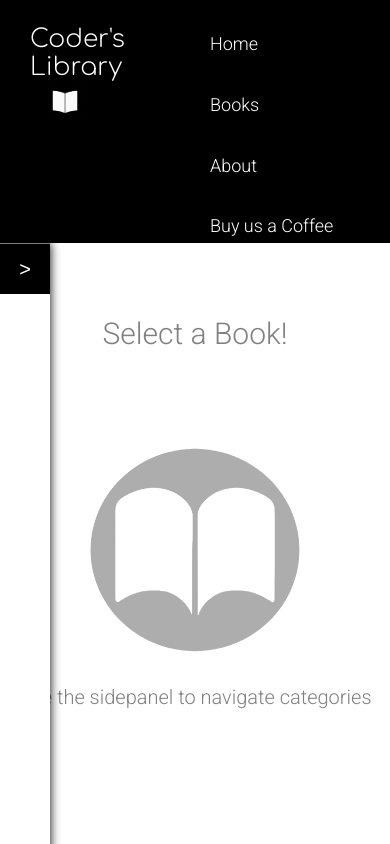
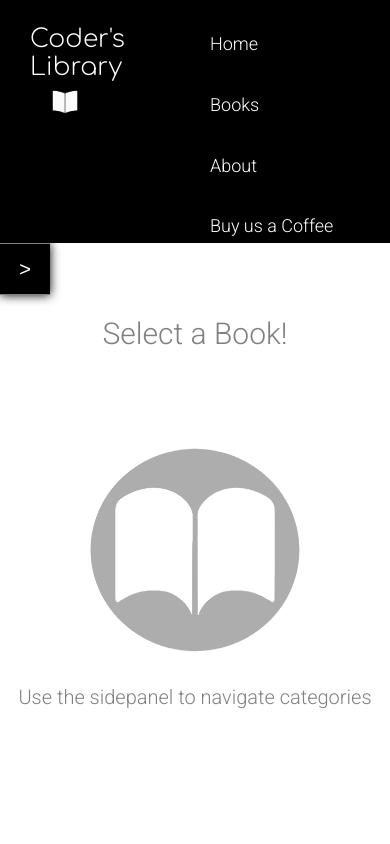
Before and after one commit to PaoloGuimalan/coderslibrary, a React (Create React App) app: page /books in a window 390 px wide. Shown: the top 844 px of the page. Built offline with nearby package versions, Linux system fonts and the light colour scheme.

Commit message:
first commit

```diff
--- a/src/Components/css/Books.css
+++ b/src/Components/css/Books.css
@@ -7,7 +7,7 @@
 #sidepanel{
     background-color: white;
     box-shadow: 0px 0px 10px black;
-    height: 100%;
+    height: 0;
     width: 50px;
     position: absolute;
     border-top: solid 1px grey;
--- a/src/Components/jsx/Books.js
+++ b/src/Components/jsx/Books.js
@@ -14,7 +14,8 @@ function Books() {
             <div id='preview'>
                 <motion.div
                     animate={{
-                        width: window.innerWidth < 768 ? sidep == false ? "50px" : "100%" : sidep == false ? "50px" : "20%"
+                        width: window.innerWidth < 768 ? sidep == false ? "50px" : "100%" : sidep == false ? "50px" : "20%",
+                        height: window.innerWidth < 768 ? sidep == false ? "50px" : "100%" : sidep == false ? "100%" : "100%"
                     }}
                 id='sidepanel'>
                     <motion.button
```
